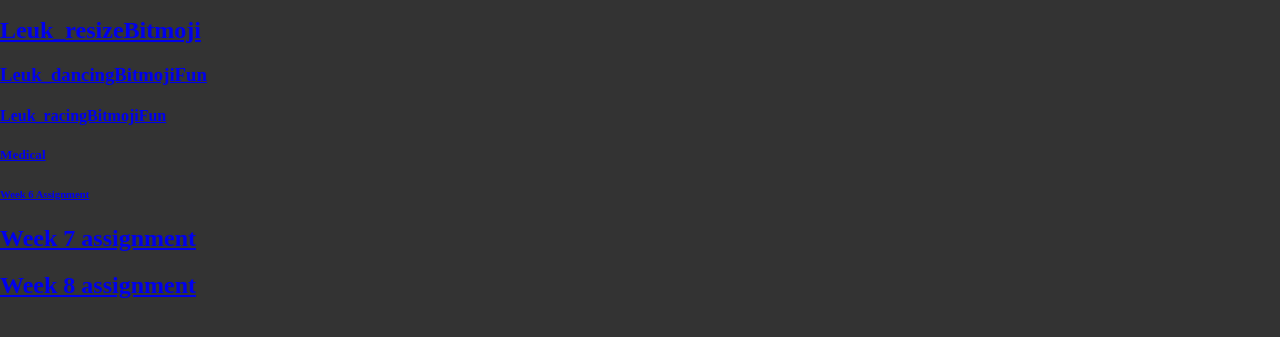
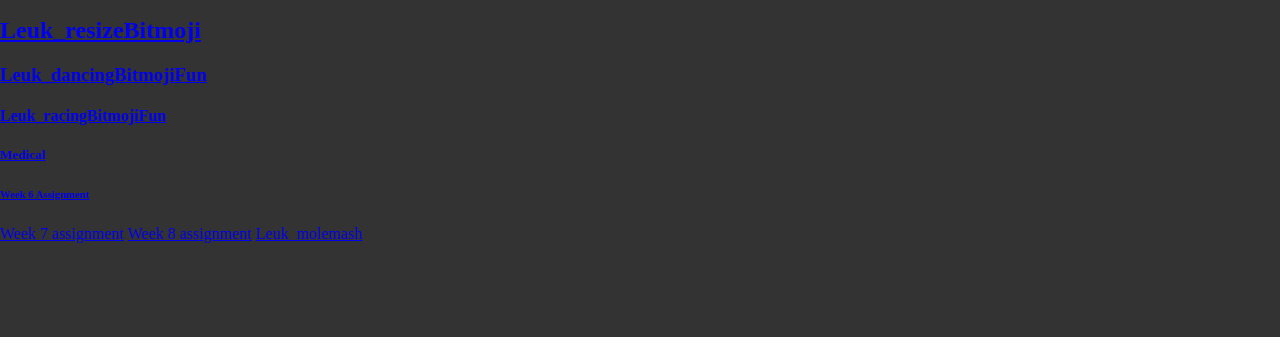
Before and after one commit to JL278/JL278.github.io, a plain HTML site: page javascripts.html in a window 1280 px wide. Shown: the part 361-698 px from the top of the page. Drawn offline with Linux system fonts and the light colour scheme; a script that the page names is missing.

Commit message:
Add files via upload

```diff
--- a/javascripts.html
+++ b/javascripts.html
@@ -39,7 +39,8 @@
     <h4><a href="https://www.khanacademy.org/computer-programming/leuk_racingbitmojifun/4965395506970624">Leuk_racingBitmojiFun</a></h2><script src="https://www.khanacademy.org/computer-programming/leuk_racingbitmojifun/4965395506970624/embed.js?editor=yes&buttons=yes&author=yes&embed=yes"></script></h4>
     <h5><a href="https://www.khanacademy.org/computer-programming/medical/5088064042745856">Medical</a></h2><script src="https://www.khanacademy.org/computer-programming/medical/5088064042745856/embed.js?editor=yes&buttons=yes&author=yes&embed=yes"></script></h5>
     <h6><a href="https://www.khanacademy.org/computer-programming/week-6-assignment/6711418476609536">Week 6 Assignment</a></h2><script src="https://www.khanacademy.org/computer-programming/week-6-assignment/6711418476609536/embed.js?editor=yes&buttons=yes&author=yes&embed=yes"></script></h6>
-    <h7><h2><a href="https://www.khanacademy.org/computer-programming/week-7-assignment/5151759739437056">Week 7 assignment</a></h2><script src="https://www.khanacademy.org/computer-programming/week-7-assignment/5151759739437056/embed.js?editor=yes&buttons=yes&author=yes&embed=yes"></script></h7>
-    <h8><h2><a href="https://www.khanacademy.org/computer-programming/week-8-assignment/5973213582245888">Week 8 assignment</a></h2><script src="https://www.khanacademy.org/computer-programming/week-8-assignment/5973213582245888/embed.js?editor=yes&buttons=yes&author=yes&embed=yes"></script></h8>
+    <h7><a href="https://www.khanacademy.org/computer-programming/week-7-assignment/5151759739437056">Week 7 assignment</a></h2><script src="https://www.khanacademy.org/computer-programming/week-7-assignment/5151759739437056/embed.js?editor=yes&buttons=yes&author=yes&embed=yes"></script></h7>
+    <h8><a href="https://www.khanacademy.org/computer-programming/week-8-assignment/5973213582245888">Week 8 assignment</a></h2><script src="https://www.khanacademy.org/computer-programming/week-8-assignment/5973213582245888/embed.js?editor=yes&buttons=yes&author=yes&embed=yes"></script></h8>
+    <h9><a href="https://www.khanacademy.org/computer-programming/leuk_molemash/6293680071426048">Leuk_molemash</a></h2><script src="https://www.khanacademy.org/computer-programming/leuk_molemash/6293680071426048/embed.js?editor=yes&buttons=yes&author=yes&embed=yes"></script></h9>
 </body>
 </html>
```
